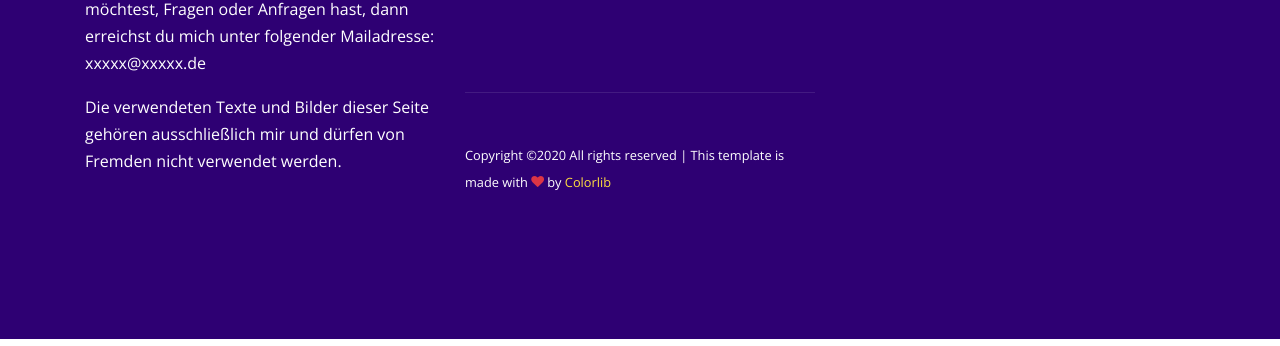
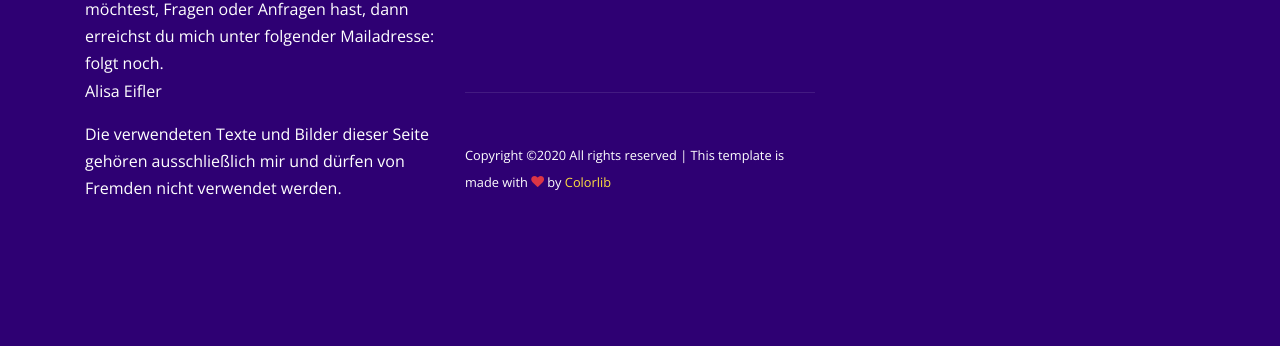
Before and after one commit to AlisaAframe/alisasdesignatelier, a plain HTML site: page index.html in a window 1280 px wide. Shown: the part 5748-6094 px from the top of the page. Drawn offline with nearby package versions, Linux system fonts and the light colour scheme; files whose address does not match are found by name; a web font is replaced by a local one.

Commit message:
Update index.html
Kontakt

```diff
--- a/index.html
+++ b/index.html
@@ -278,7 +278,8 @@
         <div class="row">
           <div class="col-md-4">
             <h2 class="footer-heading mb-4">Kontakt</h2>
-            <p>Wenn du Kontakt mit mir aufnehmen möchtest, Fragen oder Anfragen hast, dann erreichst du mich unter folgender Mailadresse: xxxxx@xxxxx.de
+            <p>Wenn du Kontakt mit mir aufnehmen möchtest, Fragen oder Anfragen hast, dann erreichst du mich unter folgender Mailadresse: folgt noch. <br>
+			Alisa Eifler
 			</p>
 			<p>Die verwendeten Texte und Bilder dieser Seite gehören ausschließlich mir und dürfen von Fremden nicht verwendet werden.
           </div>
```
